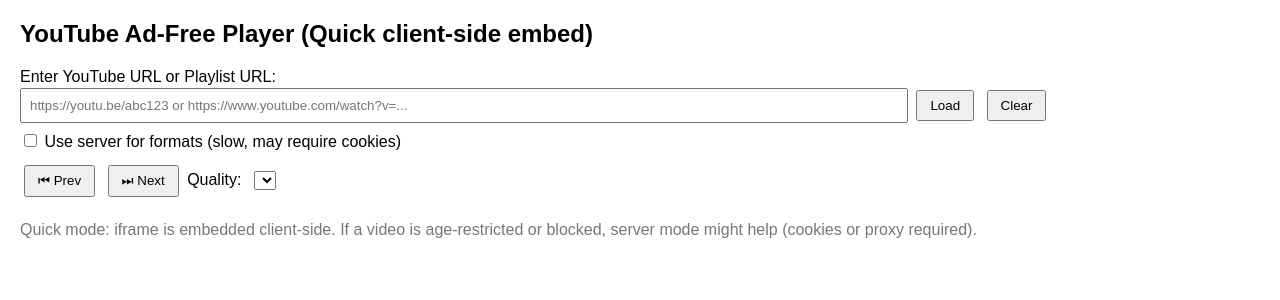
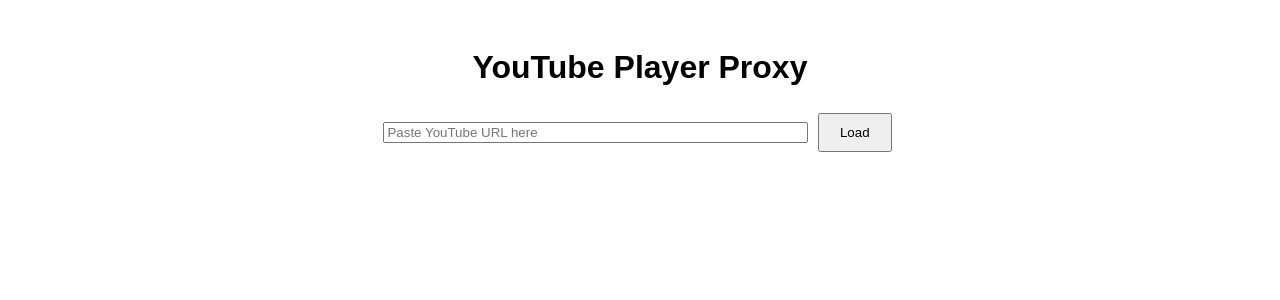
Before and after one commit to pratik30111991/adfree-proxy, a Flask app: page / in a window 1280 px wide. Shown: the top 300 px of the page. Run offline with Flask 3, Linux system fonts and the light colour scheme; lists and menus that the app fills with data are empty.

Commit message:
Update index.html

```diff
--- a/templates/index.html
+++ b/templates/index.html
@@ -1,213 +1,111 @@
-<!doctype html>
-<html>
+<!DOCTYPE html>
+<html lang="en">
 <head>
-<meta charset="utf-8">
-<title>YouTube Ad-Free Player</title>
+<meta charset="UTF-8">
+<title>YouTube Player Proxy</title>
 <style>
-body{font-family:Arial,Helvetica,sans-serif;margin:20px;}
-input[type=text]{width:70%;padding:8px;}
-button{padding:6px 12px;margin:4px;}
-#player{margin-top:20px;}
-.controls{margin-top:10px;}
-#qualitySelect{margin-left:8px;}
-#note{color:#777;margin-top:8px;}
+  body { font-family: Arial; text-align: center; padding: 20px; }
+  video { width: 100%; max-width: 720px; margin-top: 20px; }
+  button { margin: 5px; padding: 10px 20px; }
+  select { margin: 5px; padding: 5px; }
 </style>
 </head>
 <body>
-<h2>YouTube Ad-Free Player (Quick client-side embed)</h2>
 
-<form id="loadForm">
-  <label>Enter YouTube URL or Playlist URL:</label><br>
-  <input type="text" id="yturl" placeholder="https://youtu.be/abc123 or https://www.youtube.com/watch?v=..." required>
-  <button type="submit">Load</button>
-  <button type="button" id="clearBtn">Clear</button>
-</form>
+<h1>YouTube Player Proxy</h1>
+<input type="text" id="yturl" placeholder="Paste YouTube URL here" size="50">
+<button onclick="loadVideo()">Load</button>
 
-<div style="margin-top:6px;">
-  <input type="checkbox" id="useServer"> <label for="useServer">Use server for formats (slow, may require cookies)</label>
+<div id="playerContainer" style="display:none;">
+    <h2 id="title"></h2>
+    <video id="videoPlayer" controls></video><br>
+    <button onclick="prevVideo()">Previous</button>
+    <button onclick="nextVideo()">Next</button><br>
+    Quality:
+    <select id="qualitySelect" onchange="changeQuality()"></select>
 </div>
 
-<div class="controls">
-  <button onclick="prevVideo()" type="button">⏮ Prev</button>
-  <button onclick="nextVideo()" type="button">⏭ Next</button>
-  <label>Quality:</label>
-  <select id="qualitySelect" onchange="changeQuality()"></select>
-</div>
-
-<div id="player"></div>
-<div id="info" style="margin-top:10px;color:#555;"></div>
-<div id="note">Quick mode: iframe is embedded client-side. If a video is age-restricted or blocked, server mode might help (cookies or proxy required).</div>
-
 <script>
-let videoList = [];
+let playlist = [];
 let currentIndex = 0;
 let currentFormats = [];
-let currentVideoId = "";
 
-// Utility: extract first video id from several YouTube URL formats
-function extractVideoId(url){
-  if(!url) return null;
-  url = url.trim();
-  // If user pasted just the id
-  if(/^[a-zA-Z0-9_-]{11}$/.test(url)) return url;
-  try{
-    // youtu.be short
-    let m = url.match(/(?:youtu\.be\/)([A-Za-z0-9_-]{11})/);
-    if(m && m[1]) return m[1];
-    // v= param
-    m = url.match(/[?&]v=([A-Za-z0-9_-]{11})/);
-    if(m && m[1]) return m[1];
-    // embed/...
-    m = url.match(/\/embed\/([A-Za-z0-9_-]{11})/);
-    if(m && m[1]) return m[1];
-    // fallback: last path segment maybe id
-    let u = new URL(url);
-    let seg = u.pathname.split("/").filter(Boolean).pop();
-    if(seg && /^[A-Za-z0-9_-]{11}$/.test(seg)) return seg;
-  }catch(e){
-    // ignore
-  }
-  return null;
+async function loadVideo() {
+    const url = document.getElementById("yturl").value;
+    if (!url) return alert("Please paste a YouTube URL");
+
+    const res = await fetch("/get_video", {
+        method: "POST",
+        headers: { "Content-Type": "application/json" },
+        body: JSON.stringify({ url })
+    });
+    const data = await res.json();
+    if (data.error) return alert(data.error);
+
+    playlist = [data.current].concat(data.next_videos);
+    currentIndex = 0;
+    currentFormats = data.current.formats || [];
+    showVideo(currentIndex);
 }
 
-document.getElementById('clearBtn').addEventListener('click', ()=>{
-  document.getElementById('yturl').value = '';
-});
+function showVideo(index) {
+    if (!playlist[index]) return;
+    const v = playlist[index];
+    document.getElementById("playerContainer").style.display = "block";
+    document.getElementById("title").innerText = v.title;
 
-document.getElementById('loadForm').addEventListener('submit', async (e)=>{
-  e.preventDefault();
-  const raw = document.getElementById('yturl').value.trim();
-  if(!raw) return;
-  const useServer = document.getElementById('useServer').checked;
+    const videoEl = document.getElementById("videoPlayer");
 
-  // If it's a playlist or contains multiple links, try to parse simple comma-separated urls
-  let urls = raw.split(/\s*,\s*|\s+/).filter(Boolean);
-  // map to either ids or original urls
-  let ids = urls.map(u => extractVideoId(u) || u);
+    // use best available format by default
+    if (currentFormats.length > 0) {
+        videoEl.src = `https://www.youtube.com/watch?v=${v.id}`;
+        populateQualitySelect(currentFormats);
+    } else {
+        videoEl.src = `https://www.youtube.com/watch?v=${v.id}`;
+        document.getElementById("qualitySelect").innerHTML = "";
+    }
 
-  videoList = ids;
-  currentIndex = 0;
-
-  if(useServer){
-    // call server for the first item and load formats if available
-    await playCurrentVideoServerSide();
-  } else {
-    playCurrentClientSide();
-  }
-});
-
-function playCurrentClientSide(){
-  let idOrUrl = videoList[currentIndex];
-  let vid = extractVideoId(idOrUrl) || idOrUrl; // if no id, may be full url but try fallback
-  currentVideoId = vid;
-  currentFormats = [];
-  // Clear quality select (client mode no formats)
-  const sel = document.getElementById('qualitySelect');
-  sel.innerHTML = '';
-  sel.disabled = true;
-
-  loadIframe(vid, null);
-  document.getElementById('info').innerText = "Playing (client embed) video ID: " + vid;
-  // Log play to server (non-blocking) so you keep logs
-  logPlaySimple(vid, "client");
+    videoEl.play().catch(e => console.log(e));
 }
 
-async function playCurrentVideoServerSide(){
-  let urlOrId = videoList[currentIndex];
-  try{
-    const res = await fetch("/get_video", {
-      method:"POST",
-      headers:{"Content-Type":"application/json"},
-      body: JSON.stringify({url: urlOrId})
-    });
-    const data = await res.json();
-    if(data.error){
-      alert("Server error: " + data.error + "\nFalling back to client embed.");
-      playCurrentClientSide();
-      return;
+function nextVideo() {
+    if (currentIndex + 1 < playlist.length) {
+        currentIndex++;
+        currentFormats = playlist[currentIndex].formats || currentFormats;
+        showVideo(currentIndex);
     }
-    currentVideoId = data.id;
-    currentFormats = data.formats || [];
-    const qualitySelect = document.getElementById('qualitySelect');
-    qualitySelect.innerHTML = "";
-    if(currentFormats.length>0){
-      currentFormats.forEach(f=>{
-        let opt = document.createElement("option");
-        opt.value = f.format_id;
-        opt.text = (f.resolution || "auto") + " (" + (f.filesize ?? "?.") + "MB)";
-        qualitySelect.appendChild(opt);
-      });
-      qualitySelect.disabled = false;
-      // choose first
-      let fmt = currentFormats[0];
-      loadIframe(currentVideoId, fmt.format_id);
-      logPlay(data.title || currentVideoId, fmt);
-      document.getElementById('info').innerText = "Playing (server) video ID: " + currentVideoId;
-    } else {
-      // If server returned no formats, fallback to client embed
-      playCurrentClientSide();
-    }
-  }catch(err){
-    console.warn("Server call failed, falling back to client embed:", err);
-    playCurrentClientSide();
-  }
 }
 
-function loadIframe(videoId, format_id){
-  // Use youtube-nocookie embed. Autoplay=1 tries to start; browser may block autoplay with sound.
-  document.getElementById('player').innerHTML =
-    `<iframe id="ytplayer" width="900" height="506" src="https://www.youtube-nocookie.com/embed/${videoId}?autoplay=1&modestbranding=1&rel=0" frameborder="0" allow="autoplay; encrypted-media" allowfullscreen></iframe>`;
+function prevVideo() {
+    if (currentIndex - 1 >= 0) {
+        currentIndex--;
+        currentFormats = playlist[currentIndex].formats || currentFormats;
+        showVideo(currentIndex);
+    }
 }
 
-function nextVideo(){
-  if(videoList.length==0) return;
-  currentIndex = (currentIndex+1)%videoList.length;
-  const useServer = document.getElementById('useServer').checked;
-  if(useServer) playCurrentVideoServerSide(); else playCurrentClientSide();
+function populateQualitySelect(formats) {
+    const select = document.getElementById("qualitySelect");
+    select.innerHTML = "";
+    formats.forEach(f => {
+        const opt = document.createElement("option");
+        opt.value = f.format_id;
+        opt.innerText = `${f.resolution} (${f.ext})`;
+        select.appendChild(opt);
+    });
 }
 
-function prevVideo(){
-  if(videoList.length==0) return;
-  currentIndex = (currentIndex-1+videoList.length)%videoList.length;
-  const useServer = document.getElementById('useServer').checked;
-  if(useServer) playCurrentVideoServerSide(); else playCurrentClientSide();
-}
-
-function changeQuality(){
-  // Only relevant in server mode and when formats exist; for client embed we can't change
-  let select = document.getElementById('qualitySelect');
-  if(!select || select.disabled) return;
-  let selectedId = select.value;
-  // If using server mode, re-load via server selection (we just re-use iframe with id; server could provide direct playable urls)
-  // For now, just reload the embed (format selection for direct streaming would require server delivering a URL).
-  loadIframe(currentVideoId, selectedId);
-}
-
-function logPlaySimple(videoId, mode){
-  try{
-    fetch("/log_play", {
-      method:"POST",
-      headers:{"Content-Type":"application/json"},
-      body: JSON.stringify({ video_id: videoId, title: null, quality: mode, size_mb: null, action: "PLAY_CLIENT" })
-    });
-  }catch(e){ /* ignore */ }
-}
-
-function logPlay(title, fmt){
-  try{
-    fetch("/log_play", {
-      method:"POST",
-      headers:{"Content-Type":"application/json"},
-      body: JSON.stringify({
-        video_id: currentVideoId,
-        title: title,
-        quality: fmt ? fmt.resolution : null,
-        size_mb: fmt ? fmt.filesize : null,
-        action: "PLAY_SERVER"
-      })
-    });
-  }catch(e){ /* ignore */ }
+function changeQuality() {
+    const selected = document.getElementById("qualitySelect").value;
+    const videoEl = document.getElementById("videoPlayer");
+    const fmt = currentFormats.find(f => f.format_id === selected);
+    if (fmt) {
+        // for now, fallback: just reload video (direct download not implemented)
+        videoEl.src = `https://www.youtube.com/watch?v=${playlist[currentIndex].id}`;
+        videoEl.play();
+    }
 }
 </script>
+
 </body>
 </html>
```
